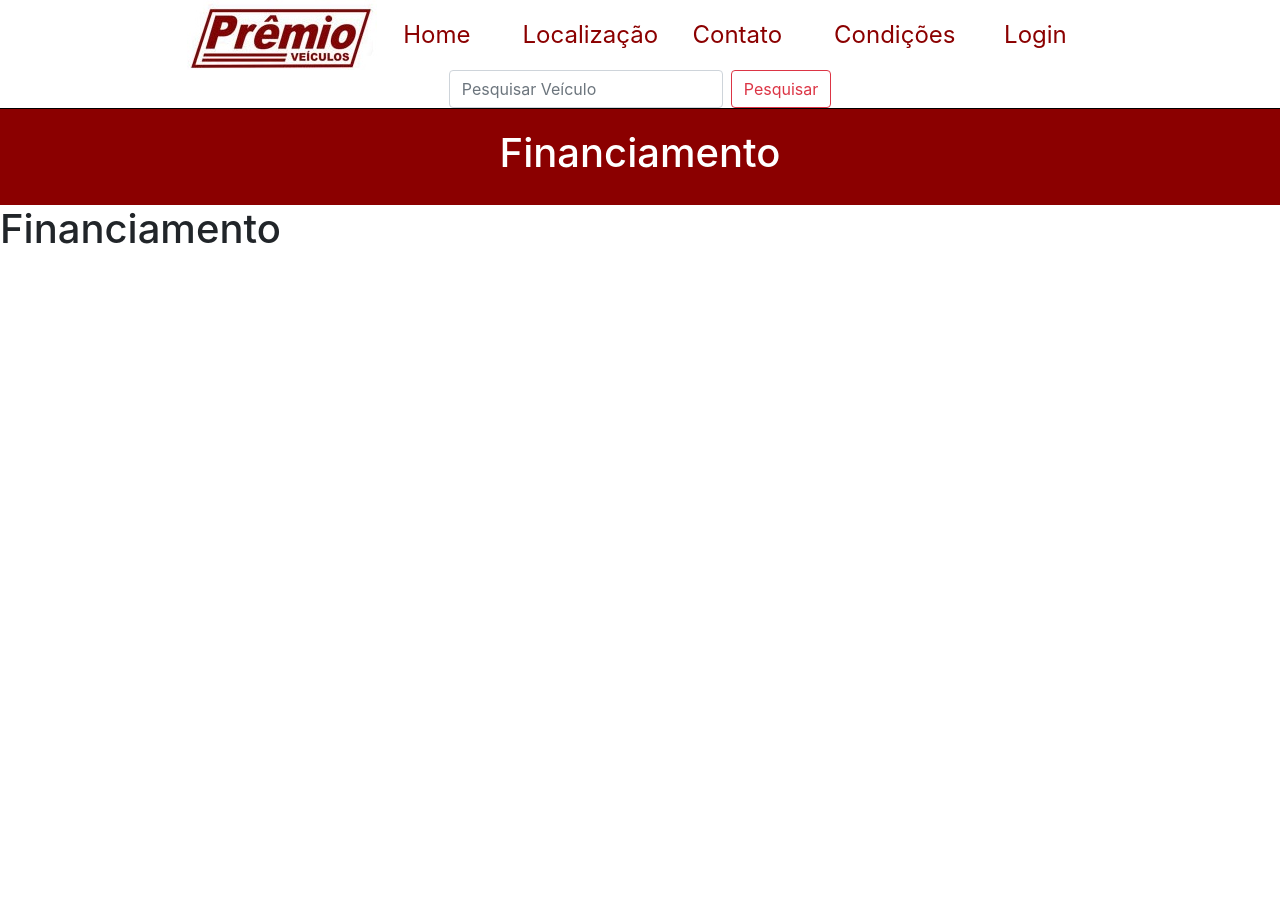
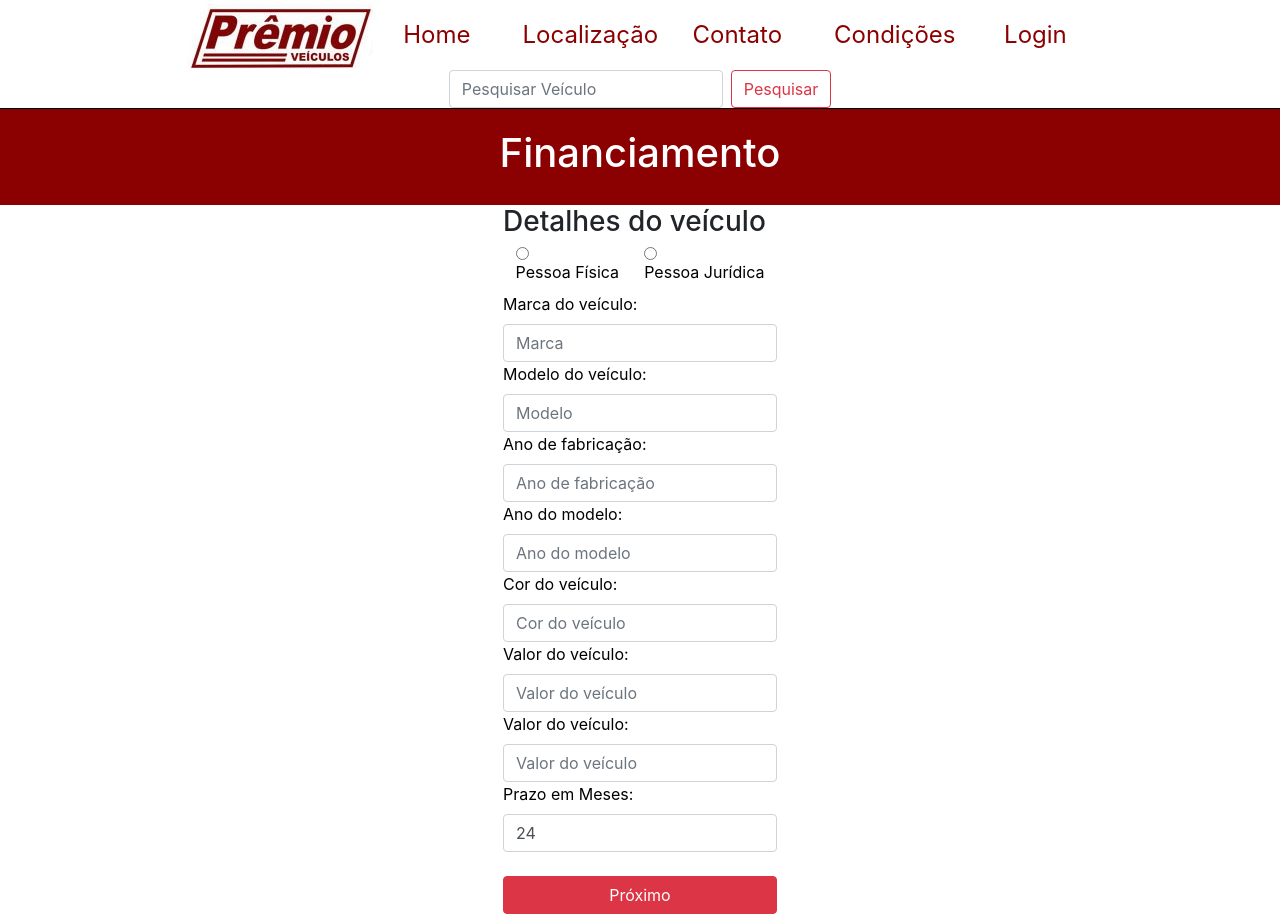
Before and after one commit to Joao-oliveiraf/premio-webapp, a Django app: page /financiamento in a window 1280 px wide. Before the commit the page ends 244 px from the top, so only its background shows below. Run offline with Django 5.2, Linux system fonts and the light colour scheme.

Commit message:
Add StepOne form

```diff
--- a/apps/financiamento/forms.py
+++ b/apps/financiamento/forms.py
@@ -0,0 +1,123 @@
+from django import forms
+from django.utils import timezone
+
+class StepOneFinanciamento(forms.Form):
+    choices_pessoa_fisica_juridica = [
+        ('cpf', 'Pessoa Física'),
+        ('cnpj', 'Pessoa Jurídica')
+    ]
+    ano_atual = int(str(timezone.now())[0:4])
+    tipo_pessoa = forms.ChoiceField(
+        choices=choices_pessoa_fisica_juridica,
+        label='',
+        widget=forms.RadioSelect(attrs={
+                'class':'wizard_forms_row'
+            }
+        )
+    )
+    marca = forms.CharField(
+        max_length=100,
+        required=True,
+        label='Marca do veículo',
+        strip=True,
+        widget=forms.TextInput(
+            attrs={
+                'class': 'form-control',
+                'placeholder': 'Marca'
+            }
+        )
+    )
+    modelo = forms.CharField(
+        max_length=150,
+        required=True,
+        strip=True,
+        label='Modelo do veículo',
+        widget=forms.TextInput(
+            attrs={
+                'class': 'form-control',
+                'placeholder': 'Modelo'
+            }
+        )
+    )
+    anofab = forms.IntegerField(
+        max_value=ano_atual,
+        required=True,
+        label='Ano de fabricação',
+        widget=forms.TextInput(
+            attrs={
+                'class': 'form-control',
+                'placeholder': 'Ano de fabricação',
+                'type':'number'
+            }
+        )
+    )
+    anomod = forms.IntegerField(
+        max_value=ano_atual + 1,
+        required=True,
+        label='Ano do modelo',
+        widget=forms.TextInput(
+            attrs={
+                'class': 'form-control',
+                'placeholder': 'Ano do modelo',
+                'type':'number'
+            }
+        )
+    )
+    cor = forms.CharField(
+        max_length=50,
+        required=True,
+        strip=True,
+        label='Cor do veículo',
+        widget=forms.TextInput(
+            attrs={
+                'class': 'form-control',
+                'placeholder': 'Cor do veículo',
+                'type':'text'
+            }
+        )
+    )
+    valor_veiculo = forms.FloatField(
+        max_value=None,
+        min_value=None,
+        required=True,
+        label='Valor do veículo',
+        widget=forms.TextInput(
+            attrs={
+                'class': 'form-control',
+                'placeholder': 'Valor do veículo',
+                'type':'number',
+                'step': '0.00'
+            }
+        )
+    )
+    valor_entrada = forms.FloatField(
+        max_value=None,
+        min_value=None,
+        required=True,
+        label='Valor do veículo',
+        widget=forms.TextInput(
+            attrs={
+                'class': 'form-control',
+                'placeholder': 'Valor do veículo',
+                'type':'number',
+                'step': '0.00'
+            }
+        )
+    )
+
+    prazo_meses = forms.IntegerField(
+        initial=24,
+        required=True,
+        label='Prazo em Meses',
+        widget=forms.TextInput(
+            attrs={
+                'class': 'form-control',
+                'placeholder': 'Cor do veículo',
+                'type':'number'
+            }
+        )
+    )
+class StepTwoFinanciamento(forms.Form):
+    pass
+class StepThreeFinanciamento(forms.Form):
+    pass
--- a/apps/financiamento/views.py
+++ b/apps/financiamento/views.py
@@ -1,4 +1,14 @@
 from django.shortcuts import render
+from .forms import StepOneFinanciamento
 
 def financiamento(request):
-    return render(request, 'financiamento/financiamento.html')
+
+    form = StepOneFinanciamento
+
+    if request.method == 'POST':
+        form = StepOneFinanciamento(request.POST)
+
+        if form.is_valid():
+            return render(request, 'financiamento/financiamento.html')
+
+    return render(request, 'financiamento/financiamento.html', {'form':form})
--- a/setup/settings.py
+++ b/setup/settings.py
@@ -45,7 +45,8 @@ INSTALLED_APPS = [
 
     'apps.galeria.apps.GaleriaConfig',
     'apps.usuarios.apps.UsuariosConfig',
-    'apps.financiamento.apps.FinanciamentoConfig'
+    'apps.financiamento.apps.FinanciamentoConfig',
+    'formtools'
 ]
 
 MIDDLEWARE = [
@@ -120,7 +121,7 @@ USE_I18N = True
 
 USE_TZ = True
 
-USE_THOUSAND_SEPARATOR = True
+USE_THOUSAND_SEPARATOR = False
 
 
 # Static files (CSS, JavaScript, Images)
--- a/setup/static/styles/style.css
+++ b/setup/static/styles/style.css
@@ -35,6 +35,22 @@ header{
 }
 form{
     display: inline-block;
+}
+.wizard_forms{
+    display: flex;
+    flex-direction: column;
+    flex-wrap: wrap;
+    align-content: center;
+    justify-content: space-around;
+    align-items: stretch;
+}
+.wizard_forms_row{
+    display: flex;
+    flex-direction: row;
+    flex-wrap: wrap;
+    align-content: center;
+    justify-content: space-around;
+    align-items: stretch;
 }
 .nav {
     display: -webkit-box;
--- a/templates/financiamento/financiamento.html
+++ b/templates/financiamento/financiamento.html
@@ -4,5 +4,11 @@
 Financiamento
 {% endblock title %}
 {% block content %}
-<h1>Financiamento</h1>
+<form action="" method="post" class="wizard_forms">
+    <h3>Detalhes do veículo</h3>
+    {% csrf_token %}
+    {{form.as_div}}
+    <br>
+    <button type="submit" class="btn btn-danger">Próximo</button>
+</form>
 {% endblock %}
```
